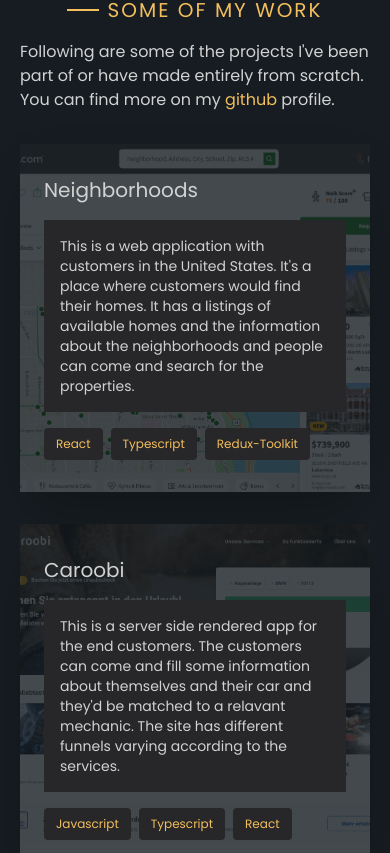
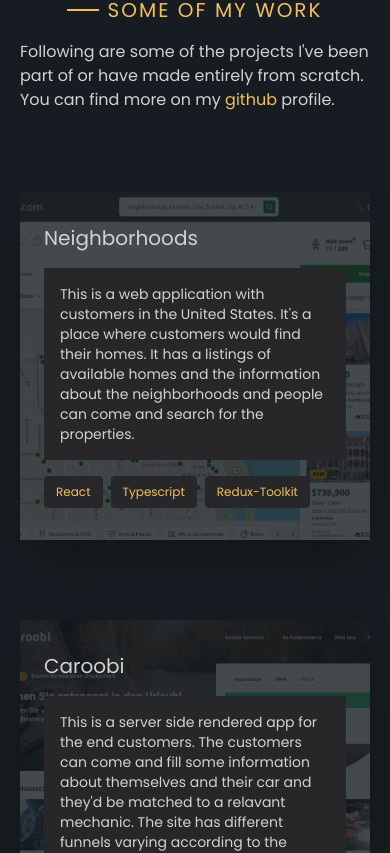
Before and after one commit to rishabh0211/portfolio-next, a Next.js app: page / in a window 390 px wide. Shown: the part 2954-3807 px from the top of the page. Built offline with nearby package versions, Linux system fonts and the light colour scheme.

Commit message:
projects section responsive

```diff
--- a/src/components/sections/Projects.tsx
+++ b/src/components/sections/Projects.tsx
@@ -5,6 +5,7 @@ import neighborhoodsImg from '@/images/neighborhoods.png';
 import caroobiImg from '@/images/caroobi.png';
 import Image from 'next/image';
 import Section from '../Section';
+import { cn } from '@/lib/utils';
 
 const PROJECTS = [
 	{
@@ -38,12 +39,23 @@ const Projects = () => {
 				profile.
 			</p>
 			<div className=''>
-				{PROJECTS.map(({ desc, img, name, skills }) => (
-					<div className='relative mt-8 shadow-2xl'>
-						<div className='py-8 px-6 relative z-10'>
+				{PROJECTS.map(({ desc, img, name, skills }, index) => {
+					const isEven = index % 2 == 0;
+					return (
+						<div className='relative mt-20 shadow-2xl md:grid md:grid-cols-12 md:gap-2 md:shadow-none'>
+							<div
+								className={cn('py-8 px-6 relative z-10', {
+									'md:col-start-1 md:col-end-7': isEven,
+									'md:col-start-7 md:col-end-13 md:text-right': !isEven,
+								})}
+							>
 								<p className='text-xl'>{name}</p>
 								<p className='mt-4 p-4 text-sm bg-zinc-800'>{desc}</p>
-							<ul className='mt-4 flex items-center gap-2 text-xs'>
+								<ul
+									className={cn('mt-4 flex items-center gap-2 text-xs', {
+										'justify-end': !isEven,
+									})}
+								>
 									{skills.map((skill) => (
 										<li className='capitalize bg-zinc-800 text-accent py-2 px-3 rounded'>
 											{skill}
@@ -54,10 +66,17 @@ const Projects = () => {
 							<Image
 								src={img}
 								alt={name}
-							className='absolute top-0 right-0 bottom-0 left-0 w-full h-full object-cover opacity-20'
+								className={cn(
+									'absolute top-0 right-0 bottom-0 left-0 w-full h-full object-cover opacity-20',
+									{
+										'md:col-start-6 md:col-end-13': isEven,
+										'md:col-start-1 md:col-end-8': !isEven,
+									}
+								)}
 							/>
 						</div>
-				))}
+					);
+				})}
 			</div>
 		</Section>
 	);
```
Lines whose indentation alone changed are shown as unchanged.
